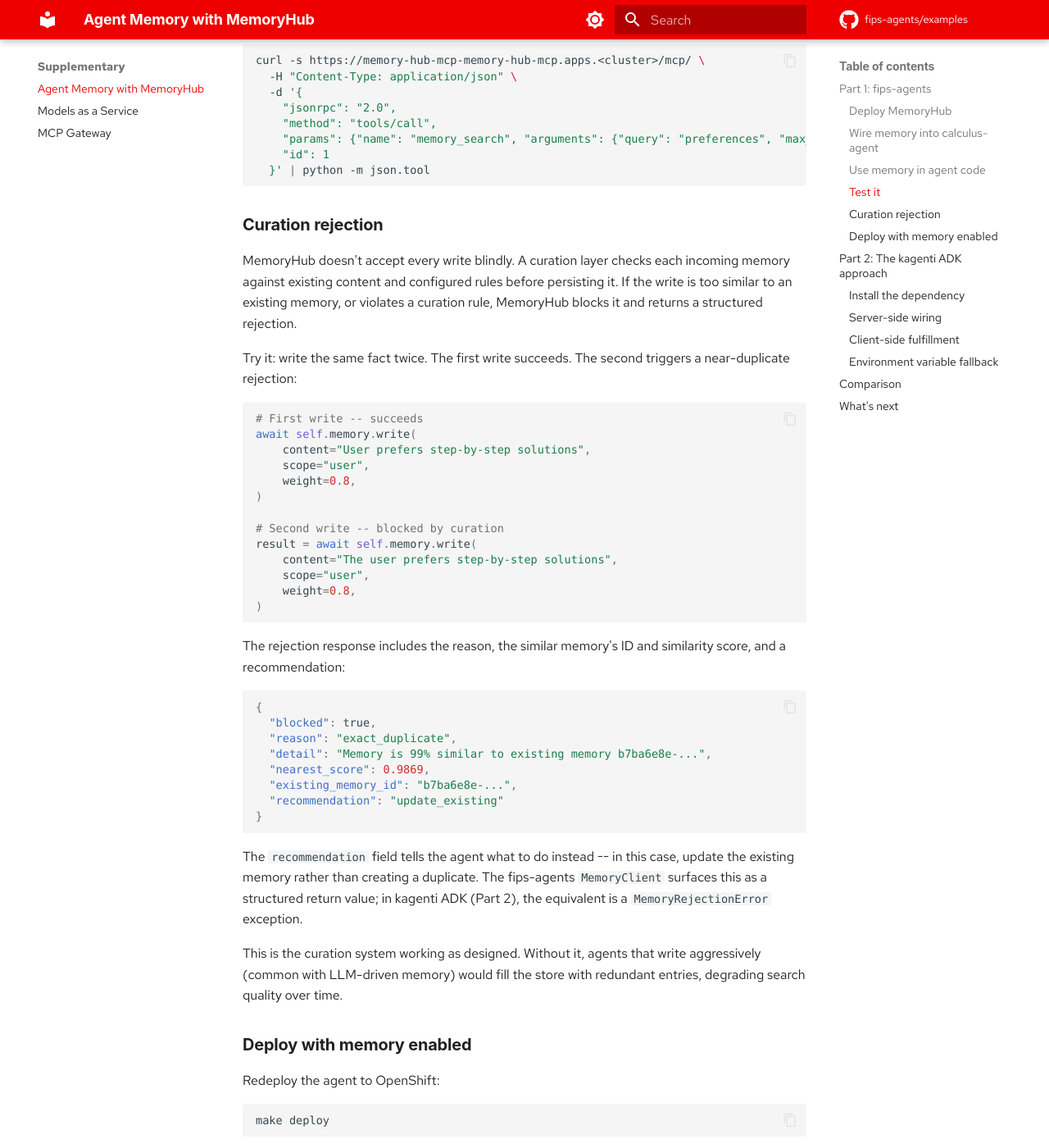
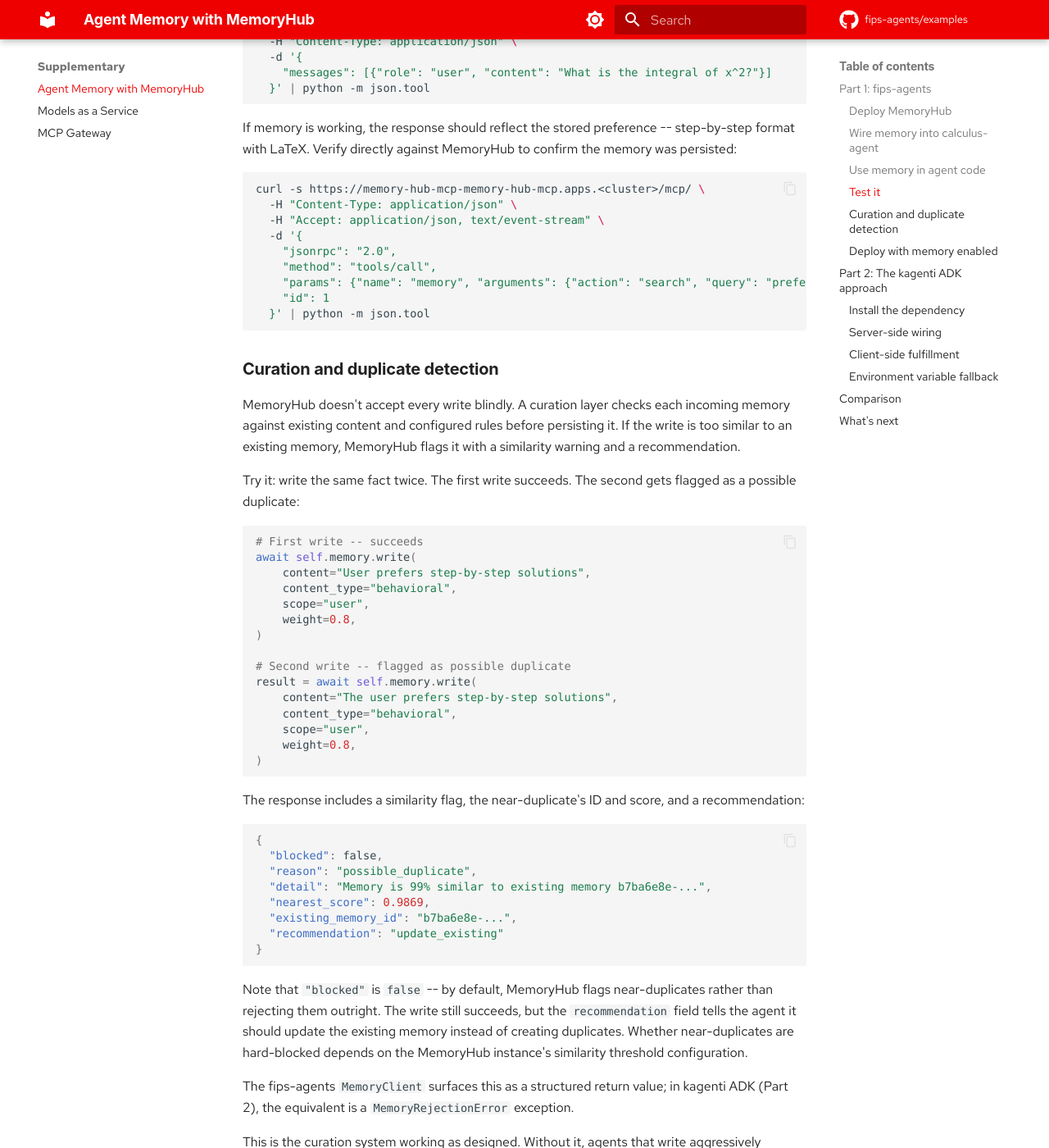
Before and after one commit to fips-agents/examples, an MkDocs documentation site: the page built from docs/supplementary/agent-memory.md, in a window 1280 px wide and 1400 px high, scrolled down 3696 px. Shown: the whole window at 82% size. Built offline with MkDocs 1.6.1 and Material for MkDocs 9.7.7, drawn with Linux system fonts in a browser that asks for light colours; some web fonts are replaced; comment, search, counter and statistics services are not loaded; some of the changed text lies outside the part shown.

Commit message:
fix(docs): Tutorial walkthrough fixes from fa-example cluster testing
Fixes found during full course + supplementary module walkthrough on a
fresh OCP 4.20.23 cluster (context fa-example).

Module 1: Update scaffold output to match fips-agents v0.15.1 — add
identity.md, personality.md, prompt_assembly section, provider field,
and stock tools (ask_user, spawn_agent) to examples.

Module 5: Set BACKEND_URL and API_URL during initial gateway/UI deploy
instead of as a separate helm upgrade. The two-step approach deploys
with an unreachable default URL, causing readiness probes to fail and
the install to hang.

Module 6: Add agent route 120s timeout annotation. Sandbox code
execution creates multi-tool-call loops that exceed the default 30s.

Module 7: Add stock tools to agent-info example output.

Module 9: Add missing Containerfile change for [files] extra
installation. Fix gateway/UI helm upgrade commands to use --reuse-values
on deployed releases instead of referencing local chart directories that
don't exist in the repo. Fix Docling size comment in pyproject.toml
(was ~500MB, correct is ~5 GB).

MemoryHub: Add Accept header to MCP curl examples (FastMCP 3.x returns
406 without it). Update tool names from memory_search/memory_write to
register_session/memory. Fix curation example from hard-block to
soft-flag. Add content_type parameter to memory.write() calls.

Assisted-by: Claude Code (Opus 4.6)

````diff
--- a/docs/supplementary/agent-memory.md
+++ b/docs/supplementary/agent-memory.md
@@ -52,11 +52,13 @@ Verify the MCP endpoint is reachable:
 ```bash
 curl -sf https://memory-hub-mcp-memory-hub-mcp.apps.<cluster>/mcp/ \
   -H "Content-Type: application/json" \
+  -H "Accept: application/json, text/event-stream" \
   -d '{"jsonrpc":"2.0","method":"tools/list","id":1}' | python -m json.tool
 ```
 
 Replace `<cluster>` with your cluster's apps domain. A successful response
-lists MemoryHub's MCP tools (`memory_search`, `memory_write`, `memory_list`,
+lists MemoryHub's MCP tools: `register_session` and `memory` (a unified tool
+whose `action` parameter selects the operation -- `search`, `write`, `list`,
 etc.).
 
 !!! tip "Local development without a cluster deployment"
@@ -115,6 +117,7 @@ results = await self.memory.search("calculus preferences", max_results=5)
 
 await self.memory.write(
     content="User prefers step-by-step solutions",
+    content_type="behavioral",
     scope="user",
     weight=0.8,
 )
@@ -130,6 +133,11 @@ model:
 | `role` | All agents with a given role | "Calculus tutors show worked steps" |
 | `organizational` | All agents in an org | "Company style guide rules" |
 | `enterprise` | All agents everywhere | "Compliance: no PII in responses" |
+
+The `content_type` parameter classifies what the memory represents:
+`experiential` (events and interactions), `knowledge` (facts and information),
+or `behavioral` (preferences and patterns). MemoryHub uses this for curation
+and retrieval ranking.
 
 The `weight` parameter (0.0--1.0) signals how important the memory is.
 Higher-weight memories rank higher in search results and are less likely to be
@@ -174,47 +182,50 @@ the memory was persisted:
 ```bash
 curl -s https://memory-hub-mcp-memory-hub-mcp.apps.<cluster>/mcp/ \
   -H "Content-Type: application/json" \
+  -H "Accept: application/json, text/event-stream" \
   -d '{
     "jsonrpc": "2.0",
     "method": "tools/call",
-    "params": {"name": "memory_search", "arguments": {"query": "preferences", "max_results": 5}},
+    "params": {"name": "memory", "arguments": {"action": "search", "query": "preferences", "max_results": 5}},
     "id": 1
   }' | python -m json.tool
 ```
 
-### Curation rejection
+### Curation and duplicate detection
 
 MemoryHub doesn't accept every write blindly. A curation layer checks each
 incoming memory against existing content and configured rules before
-persisting it. If the write is too similar to an existing memory, or violates
-a curation rule, MemoryHub blocks it and returns a structured rejection.
+persisting it. If the write is too similar to an existing memory, MemoryHub
+flags it with a similarity warning and a recommendation.
 
 Try it: write the same fact twice. The first write succeeds. The second
-triggers a near-duplicate rejection:
+gets flagged as a possible duplicate:
 
 ```python
 # First write -- succeeds
 await self.memory.write(
     content="User prefers step-by-step solutions",
+    content_type="behavioral",
     scope="user",
     weight=0.8,
 )
 
-# Second write -- blocked by curation
+# Second write -- flagged as possible duplicate
 result = await self.memory.write(
     content="The user prefers step-by-step solutions",
+    content_type="behavioral",
     scope="user",
     weight=0.8,
 )
 ```
 
-The rejection response includes the reason, the similar memory's ID and
-similarity score, and a recommendation:
+The response includes a similarity flag, the near-duplicate's ID and score,
+and a recommendation:
 
 ```json
 {
-  "blocked": true,
-  "reason": "exact_duplicate",
+  "blocked": false,
+  "reason": "possible_duplicate",
   "detail": "Memory is 99% similar to existing memory b7ba6e8e-...",
   "nearest_score": 0.9869,
   "existing_memory_id": "b7ba6e8e-...",
@@ -222,10 +233,14 @@ similarity score, and a recommendation:
 }
 ```
 
-The `recommendation` field tells the agent what to do instead -- in this case,
-update the existing memory rather than creating a duplicate. The fips-agents
-`MemoryClient` surfaces this as a structured return value; in kagenti ADK (Part
-2), the equivalent is a `MemoryRejectionError` exception.
+Note that `"blocked"` is `false` -- by default, MemoryHub flags near-duplicates
+rather than rejecting them outright. The write still succeeds, but the
+`recommendation` field tells the agent it should update the existing memory
+instead of creating duplicates. Whether near-duplicates are hard-blocked
+depends on the MemoryHub instance's similarity threshold configuration.
+
+The fips-agents `MemoryClient` surfaces this as a structured return value; in
+kagenti ADK (Part 2), the equivalent is a `MemoryRejectionError` exception.
 
 This is the curation system working as designed. Without it, agents that
 write aggressively (common with LLM-driven memory) would fill the store with
@@ -383,7 +398,7 @@ model. The differences are in wiring and credential flow:
 | Credential management | Agent-side (env vars or Secret) | Client-side (fulfillment metadata) |
 | Backend | MemoryHub MCP | MemoryHub MCP |
 | Scoping model | Same 5-tier scoping | Same 5-tier scoping |
-| Curation rejection | Handled by `MemoryClient` | `MemoryRejectionError` exception |
+| Curation flagging | Handled by `MemoryClient` | `MemoryRejectionError` exception |
 
 The fips-agents path is simpler to set up and fits naturally into the
 `agent.yaml` configuration model you've been using throughout the tutorial. The
````
Also changed, not shown: docs/01-scaffold-agent.md (+51 -9 lines), docs/05-gateway-and-ui.md (+13 -25 lines), docs/06-code-sandbox.md (+18 -0 lines), docs/07-extend-with-ai.md (+8 -1 lines), docs/09-file-uploads.md (+25 -3 lines), 1 other file.
